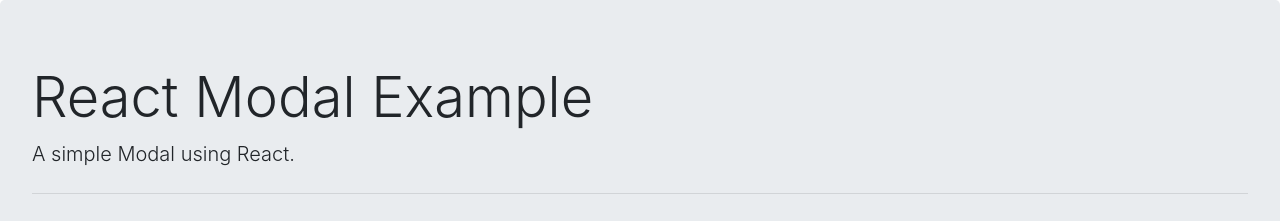
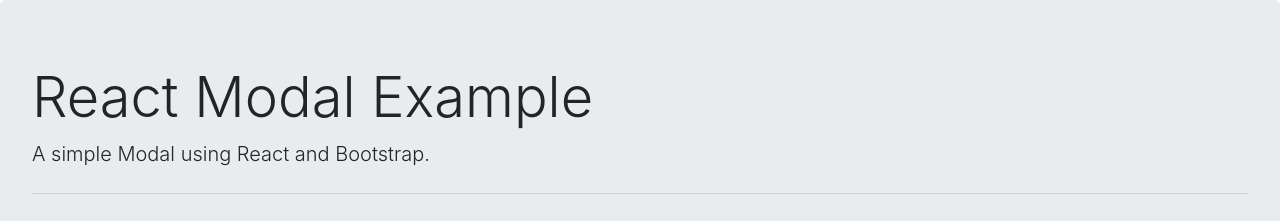
Before and after one commit to Toxe/react-modal, a React (Create React App) app: page / in a window 1280 px wide. Shown: the top 221 px of the page. Built offline with nearby package versions, Linux system fonts and the light colour scheme.

Commit message:
Change description text

```diff
--- a/src/App.js
+++ b/src/App.js
@@ -5,7 +5,7 @@
     return (
         <div className="jumbotron">
             <h1 className="display-4">React Modal Example</h1>
-            <p className="lead">A simple Modal using React.</p>
+            <p className="lead">A simple Modal using React and Bootstrap.</p>
             <hr className="my-4" />
             <Content />
         </div>
```
